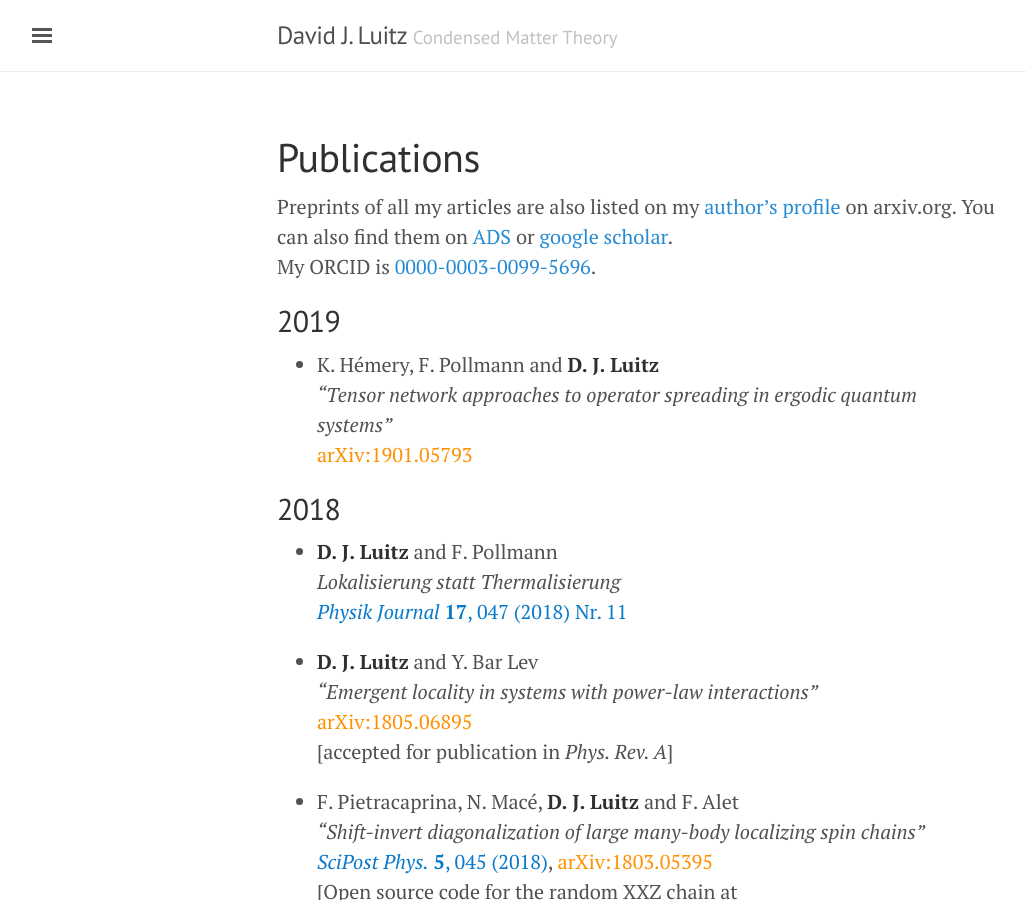
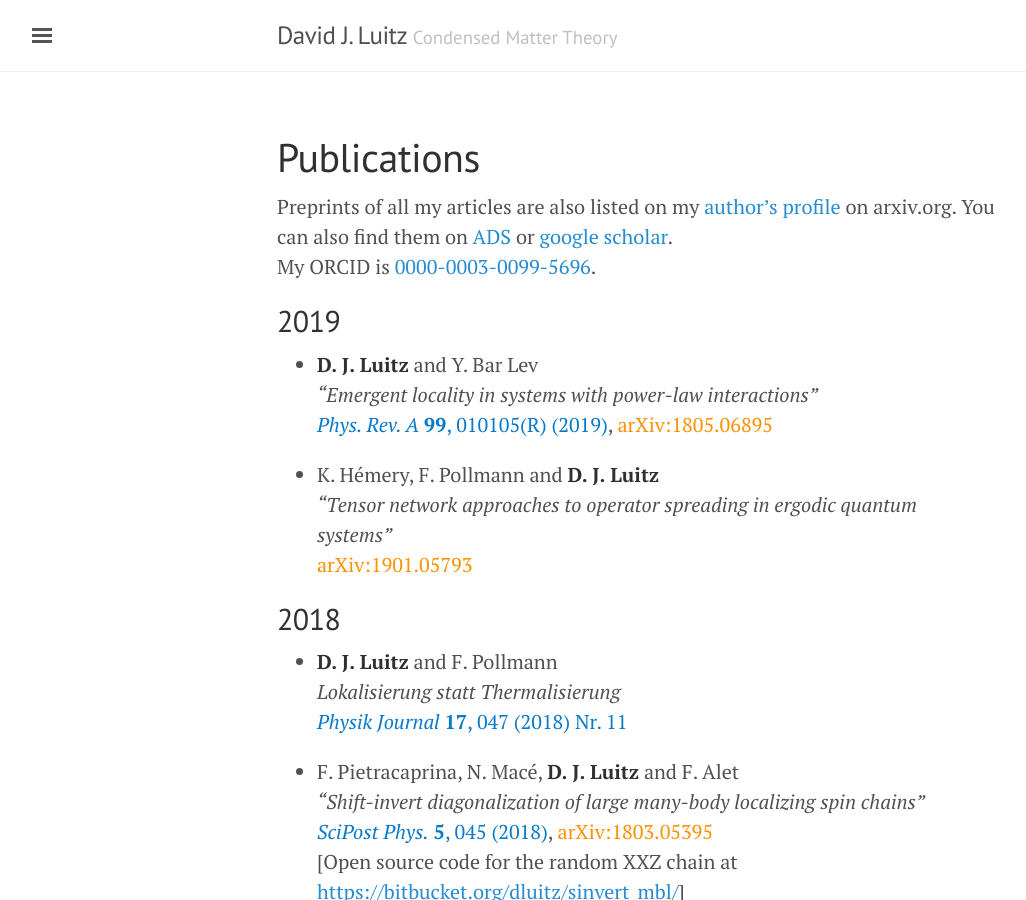
Before and after one commit to dluitz/dluitz.github.io, a Jekyll site: the page built from publications.md, in a window 1280 px wide and 900 px high. Shown: the whole window, without its empty margins (3-1029 px from the left). Built offline with Jekyll 4.4.1, drawn with Linux system fonts in a browser that asks for light colours; part of the change alters nothing that is shown.

Commit message:
[publist] update

```diff
--- a/publications.md
+++ b/publications.md
@@ -10,10 +10,14 @@ My ORCID is [0000-0003-0099-5696](https://orcid.org/0000-0003-0099-5696).
 2019
 ----
 
++ **D. J. Luitz** and Y. Bar Lev
+*"Emergent locality in systems with power-law interactions"*
+[*Phys. Rev. A* **99**, 010105(R) (2019)](https://journals.aps.org/pra/pdf/10.1103/PhysRevA.99.010105){:class='pub'}, [arXiv:1805.06895](https://arxiv.org/abs/1805.06895){:class='arxiv'}
+
+
 + K. Hémery, F. Pollmann and **D. J. Luitz**
 *"Tensor network approaches to operator spreading in ergodic quantum systems"*
 [arXiv:1901.05793](https://arxiv.org/abs/1901.05793){:class='arxiv'}
-
 
 
 2018
@@ -22,11 +26,6 @@ My ORCID is [0000-0003-0099-5696](https://orcid.org/0000-0003-0099-5696).
 + **D. J. Luitz** and F. Pollmann
 *Lokalisierung statt Thermalisierung*
 [*Physik Journal* **17**, 047 (2018) Nr. 11](http://www.pro-physik.de/details/physikjournalArticle/11109569/Lokalisierung_statt_Thermalisierung.html){:class='pub'}
-
-+ **D. J. Luitz** and Y. Bar Lev
-*"Emergent locality in systems with power-law interactions"*
-[arXiv:1805.06895](https://arxiv.org/abs/1805.06895){:class='arxiv'}
-[accepted for publication in *Phys. Rev. A*]
 
 
 + F. Pietracaprina, N. Macé, **D. J. Luitz** and F. Alet
```
